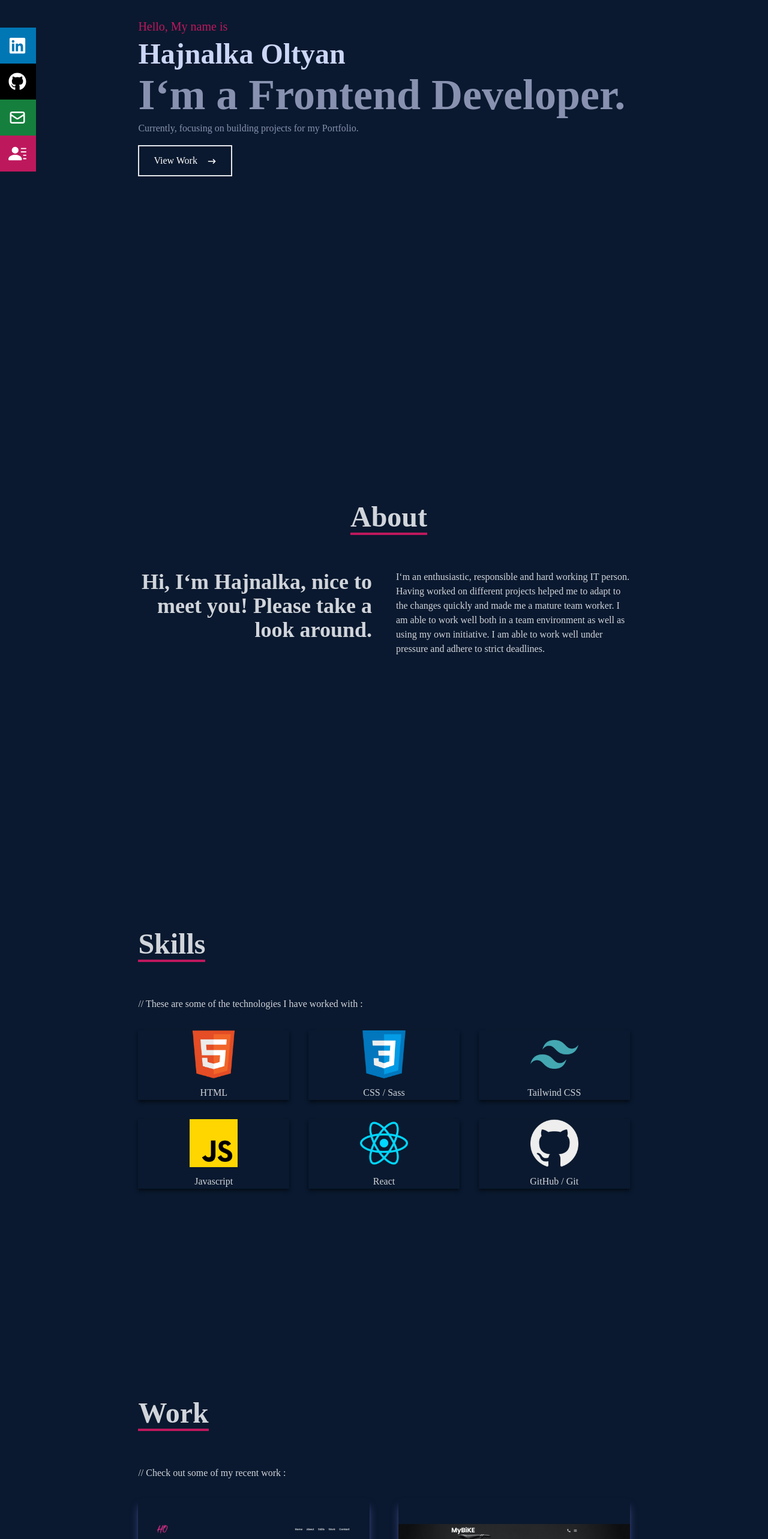
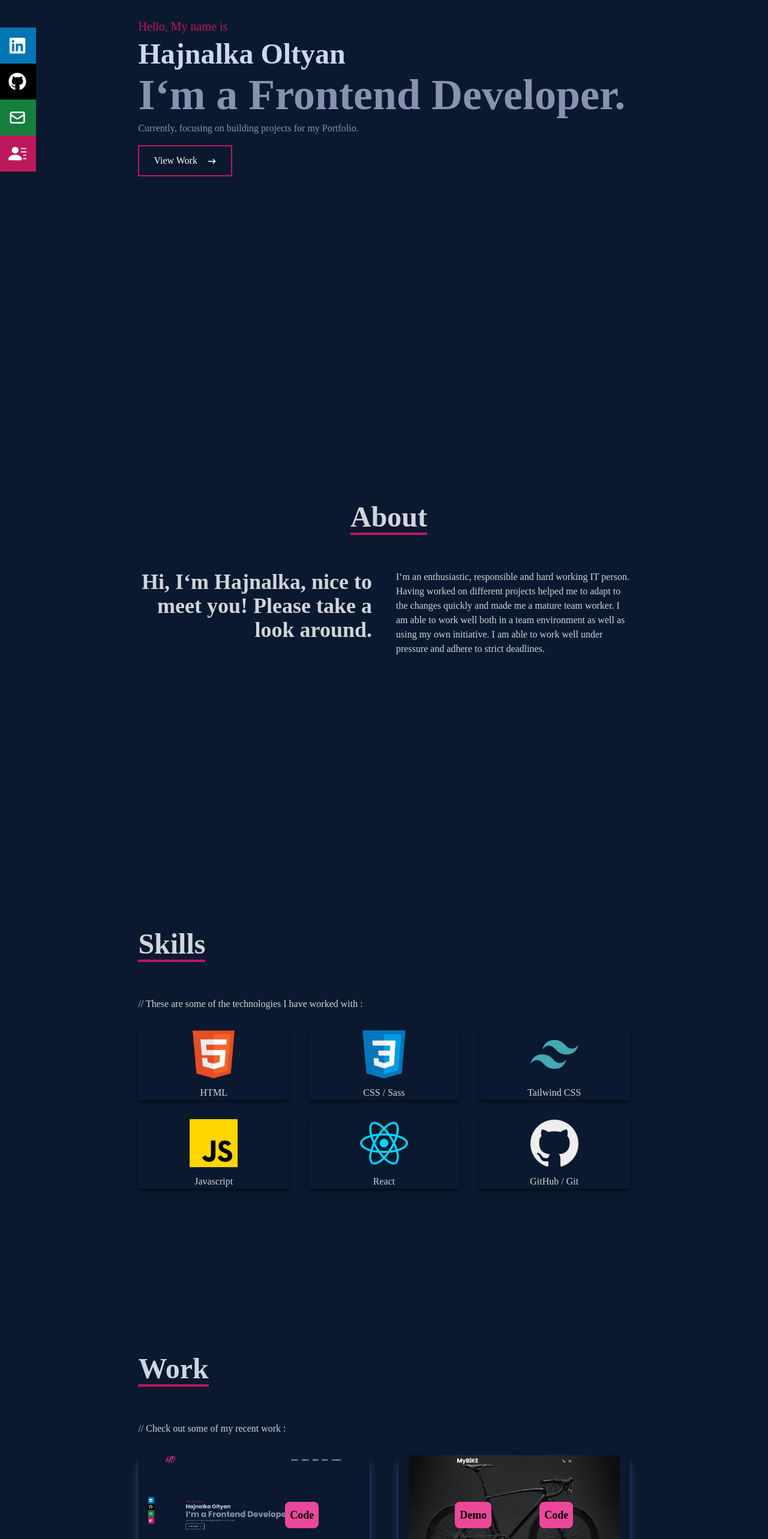
Before and after one commit to hajnaloltyan/portfolio-react, a React (Create React App) app: page / in a window 1280 px wide. Shown: the part 234-2800 px from the top of the page at 60% size. Built offline with nearby package versions, Linux system fonts and the light colour scheme.

Commit message:
minor size adjustments

```diff
--- a/public/index.html
+++ b/public/index.html
@@ -4,7 +4,6 @@
     <meta charset="utf-8" />
     <link rel="icon" href="%PUBLIC_URL%/favicon.ico" />
     <meta name="viewport" content="width=device-width, initial-scale=1" />
-    <meta name="theme-color" content="#000000" />
     <meta
       name="description"
       content="Hajnal Oltyan's Portfolio site"
--- a/src/components/About/About.tsx
+++ b/src/components/About/About.tsx
@@ -5,13 +5,13 @@ export const About: FC = () => {
     <section id='about' className='w-full h-screen px-[10%] bg-[#0a192f] text-gray-300'>
       <div className='flex flex-col justify-center items-center w-full h-full px-[10%]'>
         <article className='sm:text-right pb-16 pl-4'>
-          <h2 className='text-5xl font-bold inline border-b-4 border-pink-700'>
+          <h2 className='text-3xl sm:text-5xl font-bold inline border-b-4 border-pink-700'>
             About
           </h2>
         </article>
 
         <article className='w-full grid md:grid-cols-2 gap-10'>
-          <h3 className='sm:text-right text-4xl font-bold'>
+          <h3 className='sm:text-right text-3xl sm:text-4xl font-bold'>
             Hi, I&lsquo;m Hajnalka, nice to meet you! Please take a look around.
           </h3>
 
--- a/src/components/Contact/Contact.tsx
+++ b/src/components/Contact/Contact.tsx
@@ -24,7 +24,7 @@ export const Contact: FC = () => {
       {/* Container */}
       <div className='flex flex-col justify-center w-full h-full px-[10%]'>
         <article className='pb-8'>
-          <h2 className='text-5xl font-bold inline border-b-4 border-pink-700'>
+          <h2 className='text-3xl sm:text-5xl font-bold inline border-b-4 border-pink-700'>
             Contact
           </h2>
         </article>
--- a/src/components/Home/Home.tsx
+++ b/src/components/Home/Home.tsx
@@ -25,7 +25,7 @@ export const Home: FC = () => {
 
         <div>
           <button
-            className='text-white border-2 px-6 py-3 my-2 flex items-center hover:bg-pink-700 hover:border-pink-700'
+            className='text-white border-2 px-6 py-3 my-2 flex items-center hover:bg-pink-700 border-pink-700'
           >
             <Link to='work' smooth={true} duration={700}>
               View Work <HiArrowNarrowRight className='ml-3 inline'/>
--- a/src/components/Skills/Skills.tsx
+++ b/src/components/Skills/Skills.tsx
@@ -13,7 +13,7 @@ export const Skills: FC = () => {
       {/* Container */}
       <div className='flex flex-col justify-center w-full h-full px-[10%]'>
         <article className='pb-8'>
-          <h2 className='text-5xl font-bold inline border-b-4 border-pink-700'>
+          <h2 className='text-3xl sm:text-5xl font-bold inline border-b-4 border-pink-700'>
             Skills
           </h2>
         </article>
--- a/src/components/Work/Work.tsx
+++ b/src/components/Work/Work.tsx
@@ -6,7 +6,7 @@ export const Work: FC = () => {
       {/* Container */}
       <div className='flex flex-col justify-center w-full h-full px-[10%]'>
         <article className='pb-8'>
-          <h2 className='text-5xl font-bold inline border-b-4 border-pink-700'>
+          <h2 className='text-3xl sm:text-5xl font-bold inline border-b-4 border-pink-700'>
             Work
           </h2>
         </article>
@@ -18,16 +18,12 @@ export const Work: FC = () => {
         <section className='grid grid-cols-1 lg:grid-cols-2 gap-12'>
           {/* Portfolio */}
           <article
-            className='h-[300px] shadow-lg shadow-[#5155a1] hover:shadow-[#a841a6] container rounded-md flex justify-center items-center mx-auto bg-portfolio-image bg-center bg-no-repeat bg-contain'
+            className='h-[200px] shadow-lg shadow-[#5155a1] hover:shadow-[#a841a6] container rounded-md flex justify-center items-center mx-auto bg-portfolio-image bg-center bg-no-repeat bg-contain'
           >
             <div>
-              <h4 className='text-4xl text-yellow-500 font-bold tracking-wider'>
-                Portfolio
-              </h4>
-
-              <div className='pt-8 text-center'>
+              <div className='text-center'>
                 <a href='https://github.com/hajnaloltyan/portfolio-react'>
-                  <button className='rounded-lg px-4 py-3 m-2 bg-pink-500 hover:bg-yellow-300 text-black font-bold text-lg'>
+                  <button className='rounded-lg px-2 py-1 sm:py-2 ml-[7rem] sm:ml-40 bg-pink-500 hover:bg-yellow-300 text-black font-bold text-lg'>
                     Code
                   </button>
                 </a>
@@ -37,22 +33,39 @@ export const Work: FC = () => {
 
           {/* MyBike */}
           <article
-            className='h-[300px] shadow-lg shadow-[#5155a1] hover:shadow-[#a841a6] container rounded-md flex justify-center items-center mx-auto bg-mybike-image bg-center bg-no-repeat bg-contain'
+            className='h-[200px] shadow-lg shadow-[#5155a1] hover:shadow-[#a841a6] container rounded-md flex justify-center items-center mx-auto bg-mybike-image bg-center bg-no-repeat bg-contain'
           >
             <div>
-              <h4 className='text-4xl text-yellow-500 font-bold tracking-wider text-center'>
-                MyBike
-              </h4>
-
-              <div className='pt-8 text-center'>
+              <div className='text-center'>
                 <a href='https://hajnaloltyan.github.io/layout_miami/'>
-                  <button className='rounded-lg px-4 py-3 m-2 bg-pink-500 hover:bg-yellow-300 text-black font-bold text-lg'>
+                  <button className='rounded-lg px-2 py-1 sm:py-2 m-5 sm:m-10 bg-pink-500 hover:bg-yellow-300 text-black font-bold text-lg'>
                     Demo
                   </button>
                 </a>
 
                 <a href='https://github.com/hajnaloltyan/layout_miami'>
-                  <button className='rounded-lg px-4 py-3 m-2 bg-pink-500 hover:bg-yellow-300 text-black font-bold text-lg'>
+                  <button className='rounded-lg px-2 py-1 sm:py-2 m-5 sm:m-10 bg-pink-500 hover:bg-yellow-300 text-black font-bold text-lg'>
+                    Code
+                  </button>
+                </a>
+              </div>
+            </div>
+          </article>
+
+          {/* Tic-Tac-Toe */}
+          <article
+            className='h-[200px] shadow-lg shadow-[#5155a1] hover:shadow-[#a841a6] container rounded-md flex justify-center items-center mx-auto bg-tictactoe-image bg-center bg-no-repeat bg-contain'
+          >
+            <div>
+              <div className='text-center'>
+                <a href='https://hajnaloltyan.github.io/layout_miami/'>
+                  <button className='rounded-lg px-2 py-1 sm:py-2 m-5 sm:m-10 bg-pink-500 hover:bg-yellow-300 text-black font-bold text-lg'>
+                    Demo
+                  </button>
+                </a>
+
+                <a href='https://github.com/hajnaloltyan/layout_miami'>
+                  <button className='rounded-lg px-2 py-1 sm:py-2 m-5 sm:m-10 bg-pink-500 hover:bg-yellow-300 text-black font-bold text-lg'>
                     Code
                   </button>
                 </a>
--- a/tailwind.config.js
+++ b/tailwind.config.js
@@ -9,6 +9,7 @@ module.exports = {
       backgroundImage: {
         'mybike-image': 'url("./assets/MyBike.png")',
         'portfolio-image': 'url("./assets/Portfolio.png")',
+        'tictactoe-image': 'url("./assets/TicTacToe.png")',
       }
     },
   },
```
Also changed, not shown: src/assets/TicTacToe.png (added).
